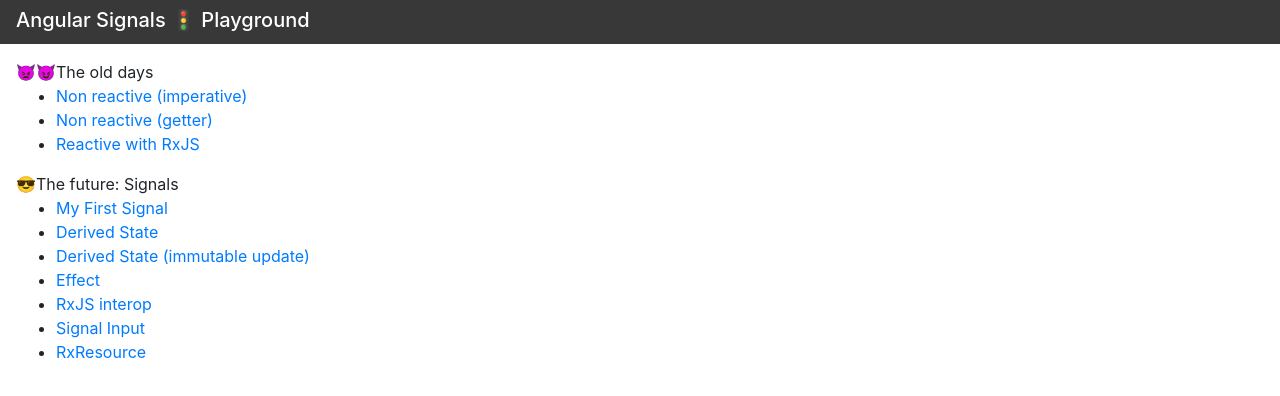
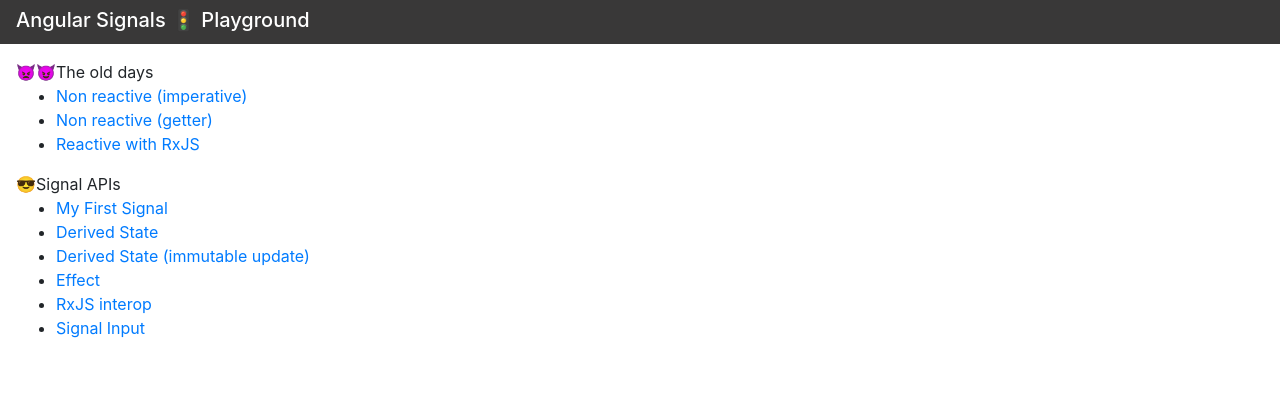
Before and after one commit to portofantwerpbruges/angular-signals-playground, an Angular app: page / in a window 1280 px wide. Shown: the top 396 px of the page. Built offline with nearby package versions, Linux system fonts and the light colour scheme.

Commit message:
Angular signals demo pimping

```diff
--- a/src/app/app.component.html
+++ b/src/app/app.component.html
@@ -12,7 +12,7 @@
       <li><a href="./non-reactive-getter">Non reactive (getter)</a></li>
       <li><a href="./reactive-with-rxjs">Reactive with RxJS</a></li>
     </ul>
-    😎The future: Signals
+    😎Signal APIs
     <ul>
       <li>
         <a href="./my-first-signal">My First Signal</a>
@@ -31,9 +31,9 @@
       <li>
         <a href="./signal-input">Signal Input</a>
       </li>
-      <li>
-        <a href="./rx-resource">RxResource</a>
-      </li>
+<!--      <li>-->
+<!--        <a href="./rx-resource">RxResource</a>-->
+<!--      </li>-->
     </ul>
   </div>
 
--- a/src/app/components/05-effect.component.ts
+++ b/src/app/components/05-effect.component.ts
@@ -24,7 +24,7 @@ export class EffectComponent {
   constructor() {
     // 👇 Listen to Signal state changes with `effect`
     effect(() => {
-      console.log('mySignal updated', this.mySignal()) // Logs when `mySignal` has a new value
+      console.log('mySignal updated...', this.mySignal()) // Logs when `mySignal` has a new value
     });
   }
 
```
